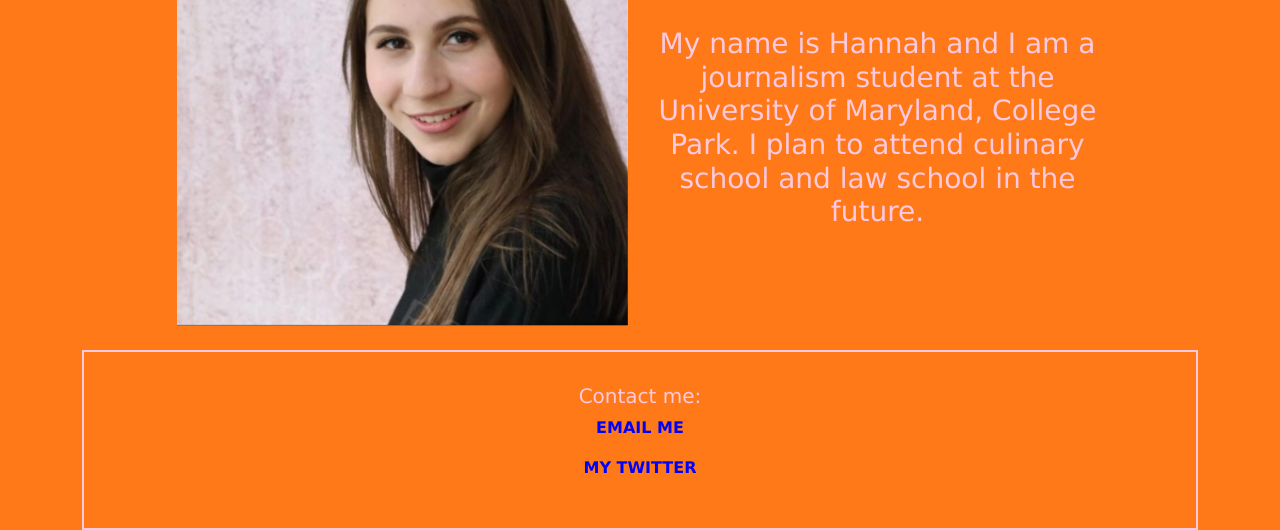
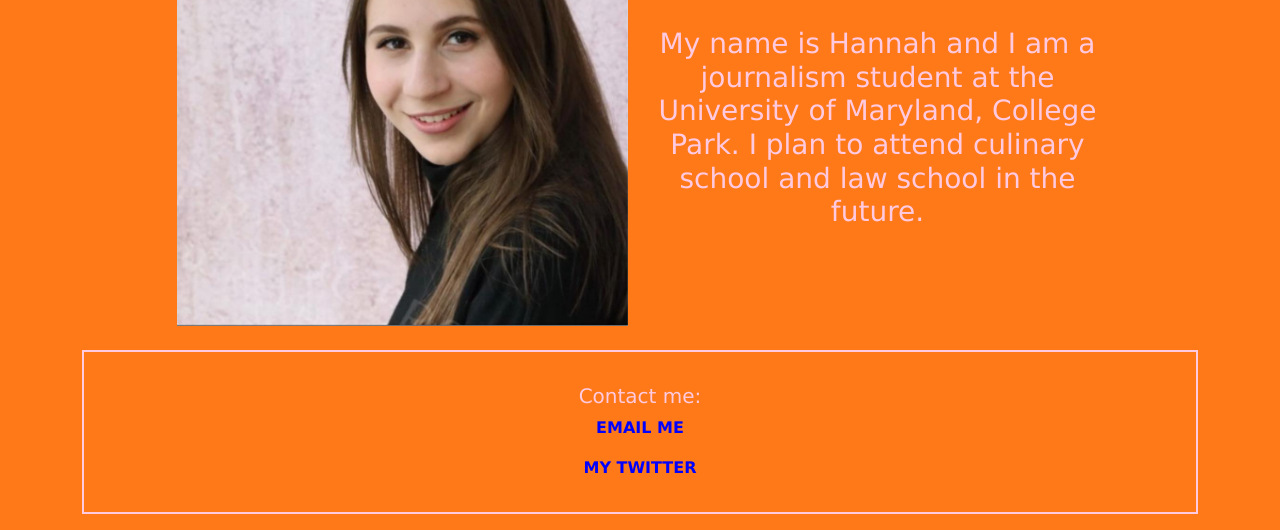
Before and after one commit to hroses123/hroses123.github.io, a plain HTML site: page index.html in a window 1280 px wide. Shown: the part 328-858 px from the top of the page. Drawn offline with nearby package versions, Linux system fonts and the light colour scheme.

Commit message:
Update portfolio.css

```diff
--- a/css/portfolio.css
+++ b/css/portfolio.css
@@ -20,7 +20,7 @@ h3{
 footer {
     border:2px solid #ffc9e0;
     font-size: 1em;
-    padding: 2em 0 2em 0;
+    padding: 2em 0 1em 0;
     text-align: center;
 }
 nav a{
```
